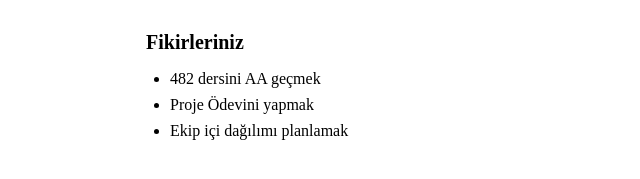
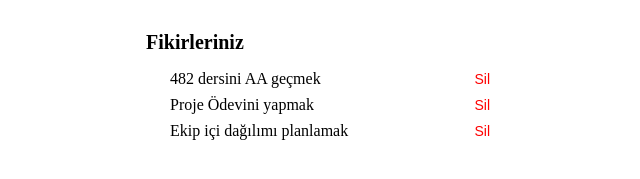
Before and after one commit to CNrg32/482proje, a Next.js app in the folder ideapulse-code/: page / in a window 1280 px wide. Shown: the part 441-620 px from the top of the page, without its empty margins (319-959 px from the left). Built offline with nearby package versions, Linux system fonts and the light colour scheme.

Commit message:
added delete idea feature

```diff
--- a/ideapulse-code/pages/index.tsx
+++ b/ideapulse-code/pages/index.tsx
@@ -14,6 +14,10 @@ export default function Home() {
     if (!yeniFikir.trim()) return;
     setFikirler([yeniFikir, ...fikirler]);
     setYeniFikir('');
+  };
+
+  const handleDelete = (index: number) => {
+    setFikirler(fikirler.filter((_, i) => i !== index));
   };
 
   return (
@@ -38,7 +42,12 @@ export default function Home() {
         <h2 style={{ fontSize: 20, marginBottom: 12 }}>Fikirleriniz</h2>
         <ul style={{ listStyle: 'disc', paddingLeft: 24 }}>
           {fikirler.map((fikir, i) => (
-            <li key={i} style={{ marginBottom: 8, fontSize: 16 }}>{fikir}</li>
+            <li key={i} style={{ marginBottom: 8, fontSize: 16, display: 'flex', alignItems: 'center', justifyContent: 'space-between' }}>
+              <span>{fikir}</span>
+              <button onClick={() => handleDelete(i)} style={{ marginLeft: 12, color: 'red', border: 'none', background: 'none', cursor: 'pointer', fontSize: 14 }}>
+                Sil
+              </button>
+            </li>
           ))}
         </ul>
       </div>
```
